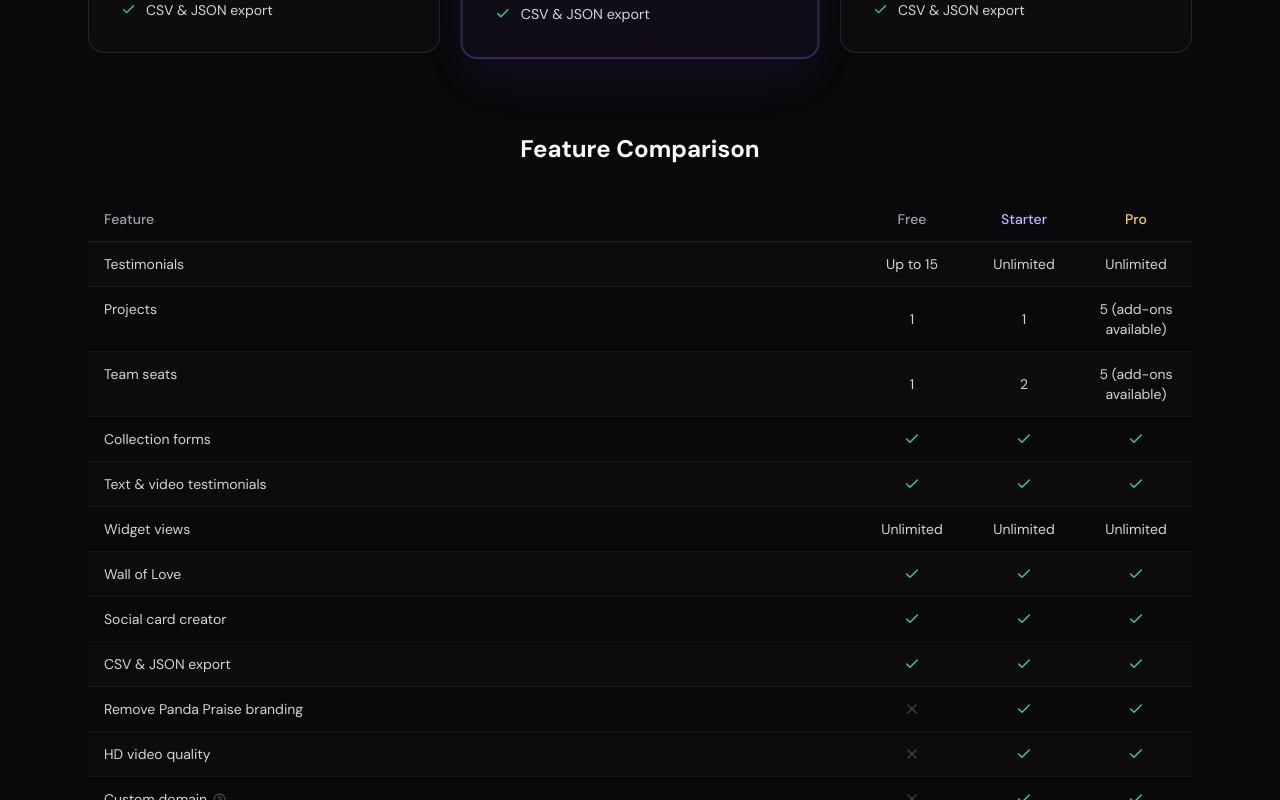
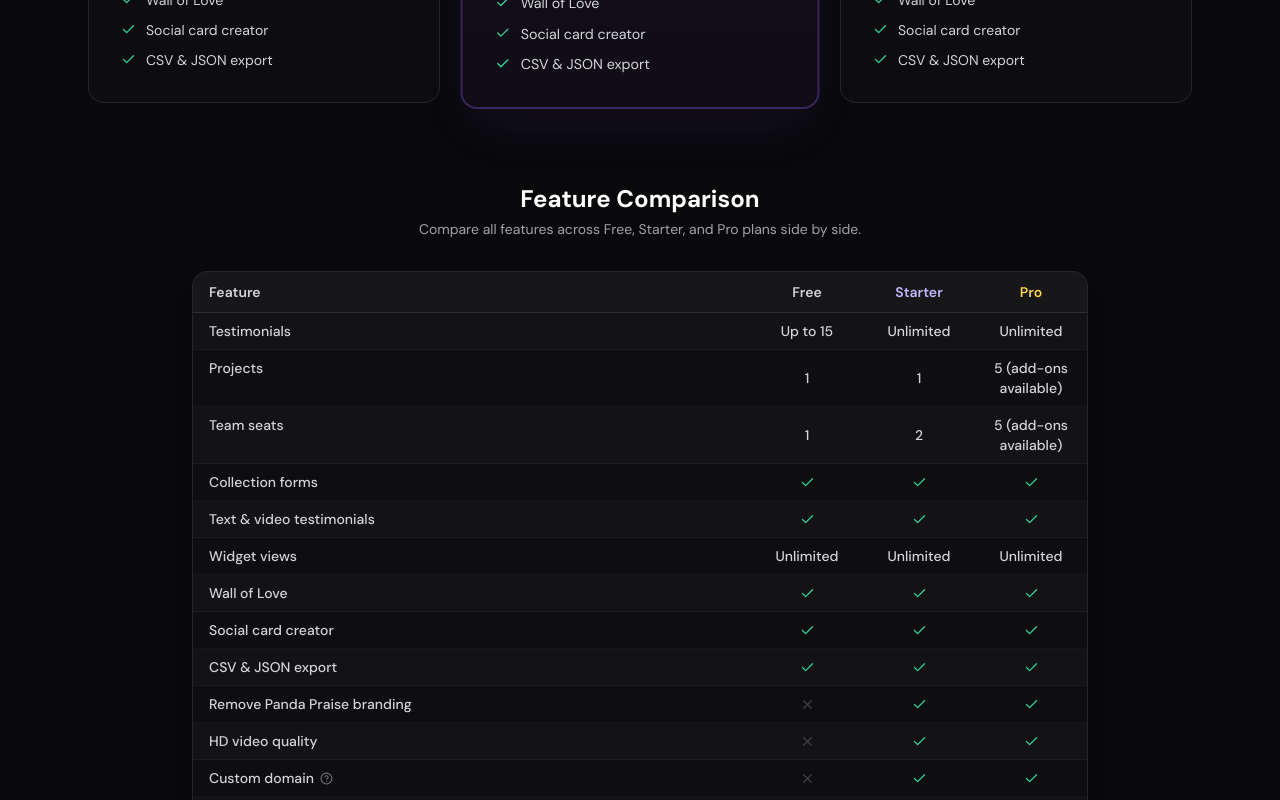
Before and after one commit to greetingsgopal-hub/testimonial-collector-dashboard, a React (Vite) app: page /pricing in a window 1280 px wide. Shown: the part 1040-1840 px from the top of the page. Built offline with nearby package versions, Linux system fonts and the light colour scheme; no server answers.

Commit message:
feat: polish pricing feature comparison table and add social proof trust badge

```diff
--- a/src/pages/PricingPage.tsx
+++ b/src/pages/PricingPage.tsx
@@ -134,9 +134,20 @@ export const PricingPage = () => {
             <Shield size={12} />
             Simple, transparent pricing
           </div>
-          <h1 className="text-4xl sm:text-5xl font-extrabold text-white mb-4 leading-tight">
+          <h1 className="text-4xl sm:text-5xl font-extrabold text-white mb-3 leading-tight">
             Start free. Upgrade when<br className="hidden sm:block" /> you're ready to grow.
           </h1>
+
+          {/* Trust Micro-Copy Social Proof Badge */}
+          <div className="inline-flex items-center gap-2 px-3.5 py-1.5 rounded-full bg-white/[0.03] border border-white/10 text-xs text-zinc-300 mb-6 shadow-2xs">
+            <span className="text-amber-400 font-bold flex items-center gap-0.5">
+              <span>★</span><span>★</span><span>★</span><span>★</span><span>★</span>
+            </span>
+            <span className="font-semibold text-white">Rated 4.9/5 by SaaS Founders</span>
+            <span className="text-zinc-600">•</span>
+            <span className="text-zinc-400">Loved by 20,000+ businesses</span>
+          </div>
+
           <p className="text-lg text-zinc-400 max-w-xl mx-auto mb-8">
             No credit card required. No hidden fees. Cancel anytime.
           </p>
@@ -145,14 +156,14 @@ export const PricingPage = () => {
           <div className="inline-flex items-center gap-3 bg-white/5 rounded-full p-1 border border-white/10">
             <button
               onClick={() => setIsAnnual(false)}
-              className={`px-4 py-2 rounded-full text-sm font-medium transition-all duration-200
+              className={`px-4 py-2 rounded-full text-sm font-medium transition-all duration-200 cursor-pointer
                 ${!isAnnual ? 'bg-violet-600 text-white shadow-lg' : 'text-zinc-400 hover:text-zinc-200'}`}
             >
               Monthly
             </button>
             <button
               onClick={() => setIsAnnual(true)}
-              className={`px-4 py-2 rounded-full text-sm font-medium transition-all duration-200 flex items-center gap-1.5
+              className={`px-4 py-2 rounded-full text-sm font-medium transition-all duration-200 flex items-center gap-1.5 cursor-pointer
                 ${isAnnual ? 'bg-violet-600 text-white shadow-lg' : 'text-zinc-400 hover:text-zinc-200'}`}
             >
               Annual
@@ -249,27 +260,37 @@ export const PricingPage = () => {
         </div>
 
         {/* Feature Comparison Table */}
-        <div className="mb-20">
-          <h2 className="text-2xl font-bold text-white text-center mb-8">Feature Comparison</h2>
-          <div className="overflow-x-auto">
+        <div className="mb-20 max-w-4xl mx-auto">
+          <div className="text-center mb-8">
+            <h2 className="text-2xl font-bold text-white">Feature Comparison</h2>
+            <p className="text-xs sm:text-sm text-zinc-400 mt-1">
+              Compare all features across Free, Starter, and Pro plans side by side.
+            </p>
+          </div>
+          <div className="overflow-x-auto rounded-2xl border border-white/10 bg-zinc-900/40 shadow-xl">
             <table className="w-full text-sm">
               <thead>
-                <tr className="border-b border-white/10">
-                  <th className="text-left py-3 px-4 text-zinc-400 font-medium">Feature</th>
-                  <th className="text-center py-3 px-4 text-zinc-400 font-medium w-28">Free</th>
-                  <th className="text-center py-3 px-4 text-violet-300 font-medium w-28">Starter</th>
-                  <th className="text-center py-3 px-4 text-amber-300 font-medium w-28">Pro</th>
+                <tr className="border-b border-white/10 bg-white/[0.04]">
+                  <th className="text-left py-2.5 px-4 text-zinc-300 font-semibold text-xs sm:text-sm">Feature</th>
+                  <th className="text-center py-2.5 px-4 text-zinc-300 font-semibold text-xs sm:text-sm w-28">Free</th>
+                  <th className="text-center py-2.5 px-4 text-violet-300 font-semibold text-xs sm:text-sm w-28">Starter</th>
+                  <th className="text-center py-2.5 px-4 text-amber-300 font-semibold text-xs sm:text-sm w-28">Pro</th>
                 </tr>
               </thead>
-              <tbody>
+              <tbody className="divide-y divide-white/[0.04]">
                 {FEATURES.map((f, idx) => (
-                  <tr key={f.name} className={`border-b border-white/5 ${idx % 2 === 0 ? 'bg-white/[0.01]' : ''}`}>
-                    <td className="py-3 px-4 text-zinc-300 flex items-center gap-1.5">
+                  <tr
+                    key={f.name}
+                    className={`transition-colors hover:bg-white/[0.04] ${
+                      idx % 2 === 0 ? 'bg-white/[0.02]' : 'bg-transparent'
+                    }`}
+                  >
+                    <td className="py-2 px-4 text-zinc-300 flex items-center gap-1.5 font-medium text-xs sm:text-sm">
                       {f.name}
                       {f.tooltip && (
-                        <span className="group relative">
-                          <HelpCircle size={13} className="text-zinc-600 cursor-help" />
-                          <span className="absolute bottom-full left-1/2 -translate-x-1/2 mb-2 px-2 py-1 rounded-lg bg-zinc-800 text-xs text-zinc-300 whitespace-nowrap opacity-0 group-hover:opacity-100 transition-opacity pointer-events-none border border-white/10">
+                        <span className="group relative inline-flex items-center">
+                          <HelpCircle size={13} className="text-zinc-500 cursor-help hover:text-zinc-300 transition-colors" />
+                          <span className="absolute bottom-full left-1/2 -translate-x-1/2 mb-2 px-2.5 py-1 rounded-lg bg-zinc-800 text-xs text-zinc-200 whitespace-nowrap opacity-0 group-hover:opacity-100 transition-opacity pointer-events-none border border-white/10 shadow-lg z-20">
                             {f.tooltip}
                           </span>
                         </span>
@@ -278,13 +299,13 @@ export const PricingPage = () => {
                     {(['free', 'starter', 'pro'] as PlanTier[]).map(tier => {
                       const val = f[tier];
                       return (
-                        <td key={tier} className="text-center py-3 px-4">
+                        <td key={tier} className="text-center py-2 px-4 text-xs sm:text-sm">
                           {val === true ? (
-                            <Check size={16} className="text-emerald-400 mx-auto" />
+                            <Check size={15} className="text-emerald-400 mx-auto" />
                           ) : val === false ? (
-                            <X size={16} className="text-zinc-700 mx-auto" />
+                            <X size={15} className="text-zinc-700 mx-auto" />
                           ) : (
-                            <span className="text-zinc-300">{val}</span>
+                            <span className="text-zinc-300 font-medium">{val}</span>
                           )}
                         </td>
                       );
```
